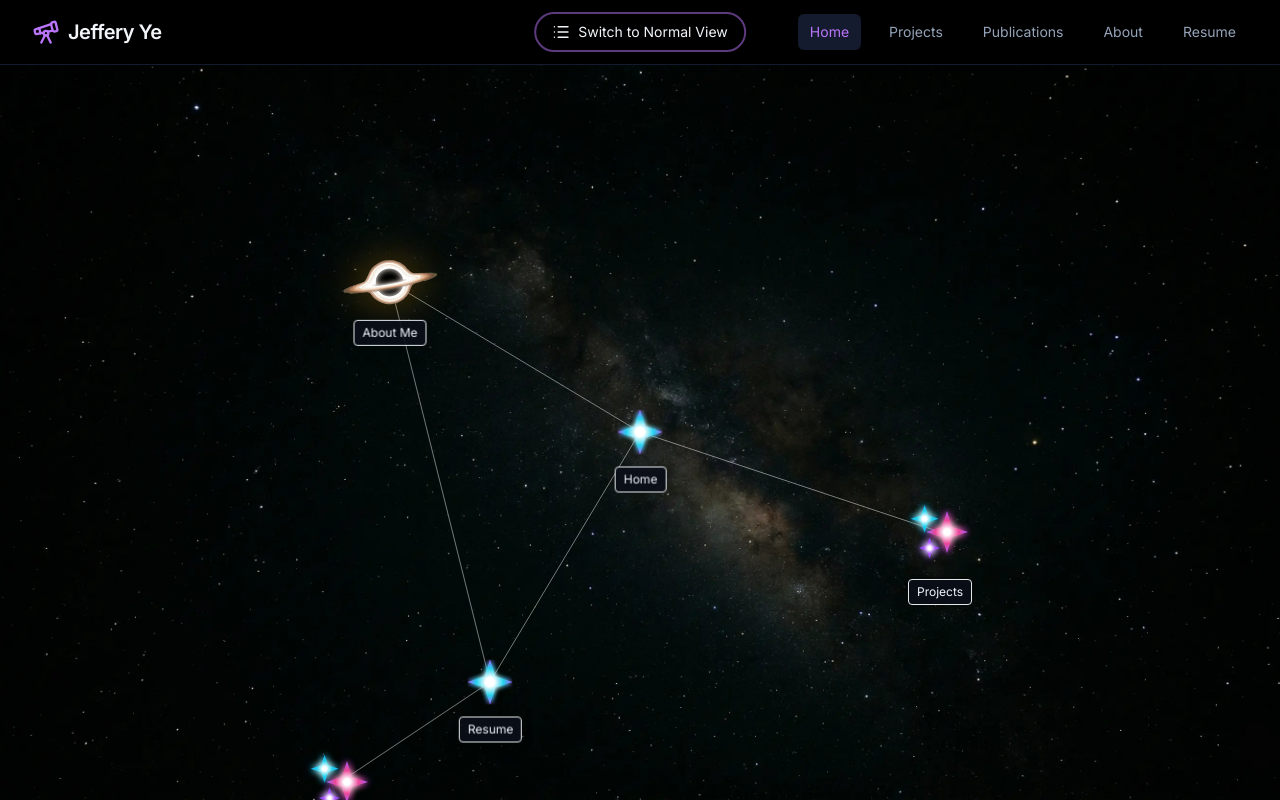
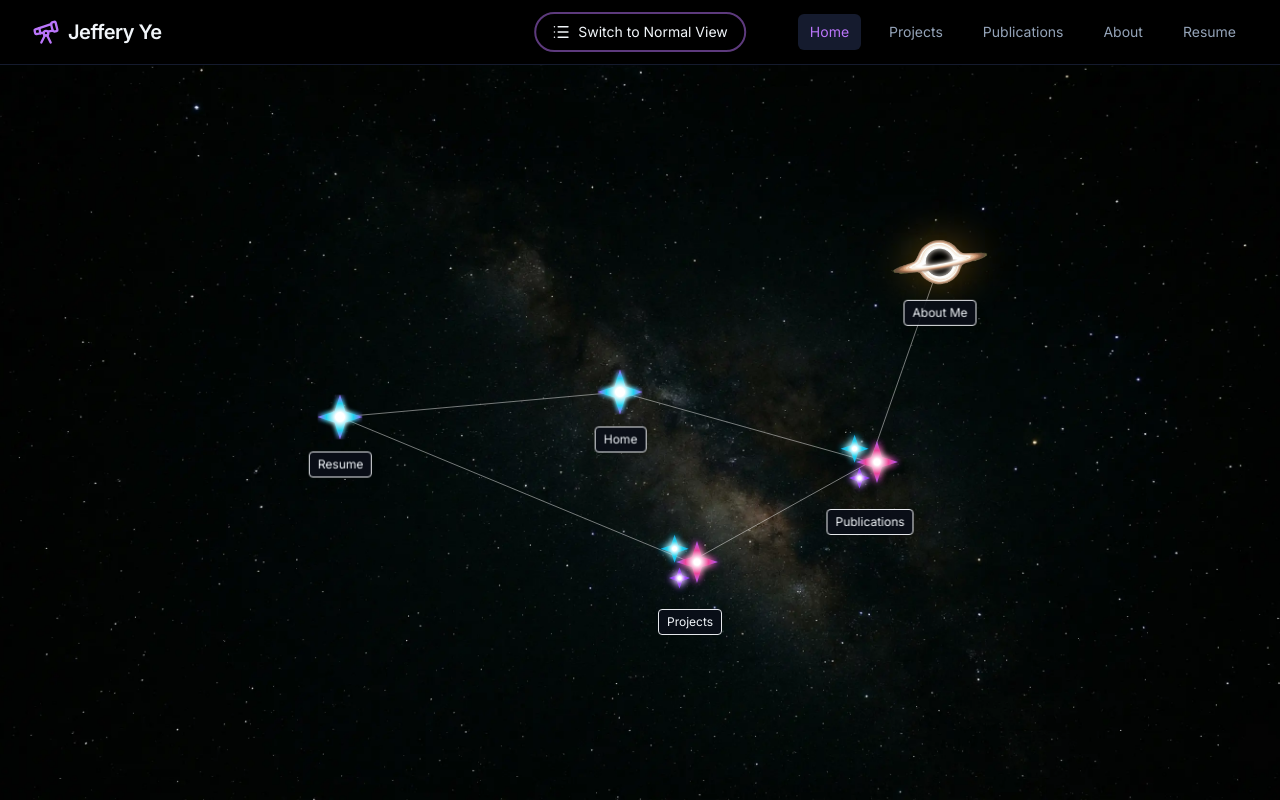
Before and after one commit to jeffery-ye/personal-website, a React (Vite) app in the folder frontend/: page / in a window 1280 px wide. Built offline with nearby package versions, Linux system fonts and the light colour scheme.

Commit message:
fixed positioning of publications

```diff
--- a/frontend/src/components/galaxy/ActivePublicationOverlay.jsx
+++ b/frontend/src/components/galaxy/ActivePublicationOverlay.jsx
@@ -47,7 +47,7 @@
                         animate={{ opacity: 1, scale: 1, x: '-50%', y: '-50%' }}
                         exit={{ opacity: 0, scale: 0.8, x: '-50%', y: '-50%' }}
                         transition={{ type: 'spring', duration: 0.5, bounce: 0.3 }}
-                        className="fixed top-1/2 left-1/2 z-50 w-full max-w-lg bg-space-900 rounded-xl shadow-2xl shadow-nebula-cyan/20 border border-space-700"
+                        className="fixed top-1/2 left-1/2 z-50 w-full max-w-4xl bg-space-900 rounded-xl shadow-2xl shadow-red-500/20 border border-space-700"
                     >
                         {/* Close Button */}
                         <button
--- a/frontend/src/components/galaxy/GalaxyCanvas.jsx
+++ b/frontend/src/components/galaxy/GalaxyCanvas.jsx
@@ -1,4 +1,4 @@
-import { useEffect } from 'react';
+import { useEffect, useRef } from 'react';
 import { motion, AnimatePresence } from 'framer-motion';
 import { useStore, useStoreActions } from '../../store/useStore';
 
@@ -37,60 +37,79 @@
     // Get current system data
     const currentSystem = content.systems[orbitSystem];
 
-    // Determine animation direction logic
-    // We now use specific variants for 'home' vs 'projects' to avoid state staleness issues during exit transitions.
-
-
     const variants = {
         home: {
-            initial: { scale: 5, opacity: 0 },
-            animate: {
+            initial: (ctx) => ({ scale: 5, opacity: 0, transformOrigin: ctx.homeOrigin }),
+            animate: (ctx) => ({
                 scale: 1,
                 opacity: 1,
+                transformOrigin: ctx.homeOrigin,
                 transition: { type: "spring", duration: 1.2, bounce: 0, delay: 0.1 }
-            },
-            exit: {
+            }),
+            exit: (ctx) => ({
                 scale: 5,
                 opacity: 0,
+                transformOrigin: ctx.homeOrigin,
                 transition: { duration: 0.8, ease: "easeInOut" }
-            }
+            })
         },
         projects: {
-            initial: { scale: 0.2, opacity: 0 },
-            animate: {
+            initial: (ctx) => ({ scale: 0.2, opacity: 0, transformOrigin: ctx.origins.projects }),
+            animate: (ctx) => ({
                 scale: 1,
                 opacity: 1,
+                transformOrigin: ctx.origins.projects,
                 transition: { type: "spring", duration: 1.2, bounce: 0, delay: 0.1 }
-            },
-            exit: {
+            }),
+            exit: (ctx) => ({
                 scale: 0.2,
                 opacity: 0,
+                transformOrigin: ctx.origins.projects,
                 transition: { duration: 0.8, ease: "easeInOut" }
-            }
+            })
         },
         publications: {
-            initial: { scale: 0.2, opacity: 0 },
-            animate: {
+            initial: (ctx) => ({ scale: 0.2, opacity: 0, transformOrigin: ctx.origins.publications }),
+            animate: (ctx) => ({
                 scale: 1,
                 opacity: 1,
+                transformOrigin: ctx.origins.publications,
                 transition: { type: "spring", duration: 1.2, bounce: 0, delay: 0.1 }
-            },
-            exit: {
+            }),
+            exit: (ctx) => ({
                 scale: 0.2,
                 opacity: 0,
+                transformOrigin: ctx.origins.publications,
                 transition: { duration: 0.8, ease: "easeInOut" }
-            }
+            })
         }
     };
 
     // Calculate drag constraints
     const maxDrag = 400;
 
-    // Portal position for transform origin (Home system)
-    const portalNode = content[`${orbitSystem}-portal`] || content['projects-portal'];
-    const transformOrigin = portalNode
-        ? `calc(50% + ${portalNode.x}px) calc(50% + ${portalNode.y}px)`
-        : 'center center';
+    // Portal position tracking for isolated transform origins
+    const getOrigin = (systemId) => {
+        const node = content[`${systemId}-portal`];
+        return node ? `calc(50% + ${node.x}px) calc(50% + ${node.y}px)` : 'center center';
+    };
+
+    const origins = {
+        projects: getOrigin('projects'),
+        publications: getOrigin('publications')
+    };
+
+    // To tell 'home' where to zoom to/from, we track the 'active' sub-system.
+    const lastSubSystemRef = useRef('projects');
+    if (orbitSystem !== 'home') {
+        lastSubSystemRef.current = orbitSystem;
+    }
+    const homeOrigin = origins[orbitSystem !== 'home' ? orbitSystem : lastSubSystemRef.current];
+
+    const animationContext = {
+        origins,
+        homeOrigin
+    };
 
     return (
         <div className="fixed inset-0 top-16 overflow-hidden" >
@@ -109,15 +128,15 @@
                 dragElastic={0.1}
                 style={{ width: '200%', height: '200%', left: '-50%', top: '-50%' }}
             >
-                <AnimatePresence mode="wait">
+                <AnimatePresence mode="wait" custom={animationContext}>
                     <motion.div
                         key={orbitSystem}
+                        custom={animationContext}
                         variants={variants[orbitSystem]} // Use specific variants for the current system
                         initial="initial"
                         animate="animate"
                         exit="exit"
                         className="absolute inset-0 w-full h-full"
-                        style={{ transformOrigin }} // Dynamic origin based on portal location
                     >
                         {/* Constellation Lines */}
                         <ConstellationLines
--- a/frontend/src/components/galaxy/GalaxyNode.jsx
+++ b/frontend/src/components/galaxy/GalaxyNode.jsx
@@ -10,7 +10,7 @@
             case 'project':
                 return { variant: 'project', size: 40 };
             case 'publication':
-                return { variant: 'project', size: 40 }; // reuse project style for publications
+                return { variant: 'default', size: 45, color: '#ef4444', secondaryColor: '#dc2626' }; // single star, bright red
             case 'blackhole':
                 return { variant: 'blackhole', size: 100 };
             default:
@@ -18,7 +18,7 @@
         }
     };
 
-    const { variant, size } = getStarConfig();
+    const { variant, size, color, secondaryColor } = getStarConfig();
 
     return (
         <div
@@ -37,7 +37,7 @@
                 onClick={onClick}
                 transition={{ type: "spring", stiffness: 400, damping: 25 }}
             >
-                <StarIcon variant={variant} size={size} />
+                <StarIcon variant={variant} size={size} color={color} secondaryColor={secondaryColor} />
             </motion.div>
 
             {/* Label - Always visible beneath star */}
--- a/frontend/src/data/content.js
+++ b/frontend/src/data/content.js
@@ -85,11 +85,11 @@
     home: {
       id: 'home',
       connections: [
-        ['hero', 'about'],
+        ['projects-portal', 'publications-portal'],
         ['hero', 'resume'],
-        ['about', 'resume'],
-        ['hero', 'projects-portal'],
-        ['resume', 'publications-portal'],
+        ['resume', 'projects-portal'],
+        ['hero', 'publications-portal'],
+        ['about', 'publications-portal'],
       ],
       nodes: [
         { id: 'hero', type: 'node' },
@@ -126,8 +126,8 @@
     subtitle: "Software and AI Engineer",
     tagline: "tagline",
     cta: "View Projects",
-    x: 0,
-    y: 0,
+    x: -20,
+    y: -40,
   },
 
   // ABOUT PAGE CONTENT
@@ -141,22 +141,30 @@
       "Outside of work, I can often be found rock climbing (cliché, I know). I mostly focus on indoor bouldering, but have been known to climb outdoors. I'm also a big fan of sci-fi, no matter if its through books, movies, TV shows, or video games. I've always been fascinated by space, astronomy, speculative exobiology, and more—hence the star theming of this website.",
       "Interested in working with me, chatting about my hobbies, or anything in between? Feel free to reach out through my LinkedIn or Email!"
     ],
-    x: -250,
-    y: -150,
+    x: 300,
+    y: -170,
   },
 
   'projects-portal': {
     id: 'projects-portal',
     label: "Projects",
-    x: 300,
-    y: 100,
+    x: 50,
+    y: 130,
   },
 
   'publications-portal': {
     id: 'publications-portal',
     label: "Publications",
+    x: 230,
+    y: 30,
+  },
+
+  resume: {
+    id: 'resume',
+    label: "Resume",
+    title: "Resume",
     x: -300,
-    y: 350,
+    y: -15,
   },
 
   // INDIVIDUAL PROJECTS (For reference by ID)
@@ -195,13 +203,5 @@
       y: offset.y
     };
     return acc;
-  }, {}),
-
-  resume: {
-    id: 'resume',
-    label: "Resume",
-    title: "Resume",
-    x: -150,
-    y: 250,
-  }
+  }, {})
 };
```
